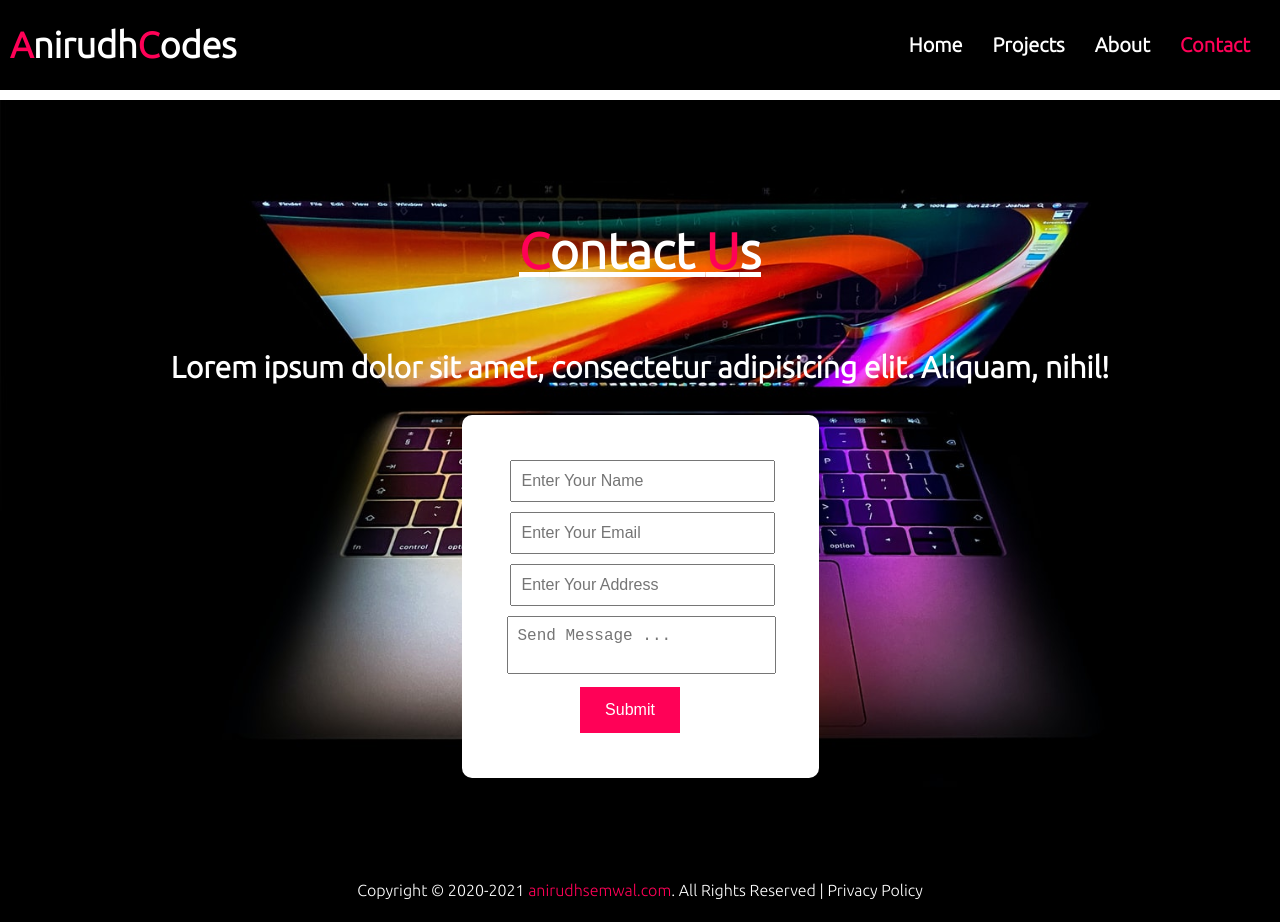
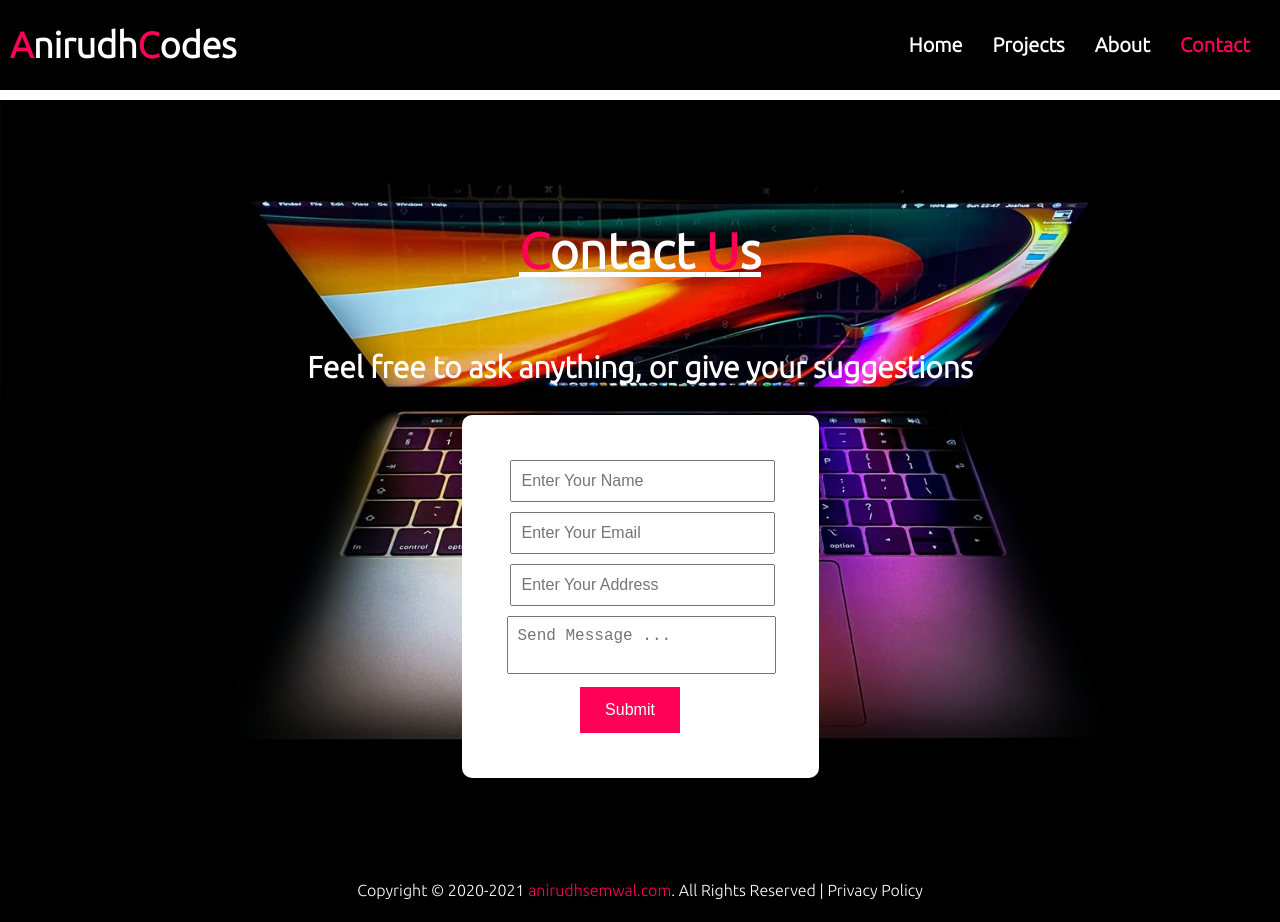
Before and after one commit to AnirudhS12/anirudhSemwal012.github.io, a plain HTML site: page contact.html in a window 1280 px wide. Drawn offline with Linux system fonts and the light colour scheme; no server answers; a web font is replaced by a local one.

Commit message:
Update contact.html

```diff
--- a/contact.html
+++ b/contact.html
@@ -26,7 +26,7 @@
     <section class="contact">
         <div class="title">
             <h2 class="center"> <span>C</span>ontact <span>U</span>s</h2>
-            <p class="center">Lorem ipsum dolor sit amet, consectetur adipisicing elit. Aliquam, nihil!</p>
+            <p class="center">Feel free to ask anything, or give your suggestions</p>
         </div>
 
         <div class="content">  <!-- contactForm -->
```
